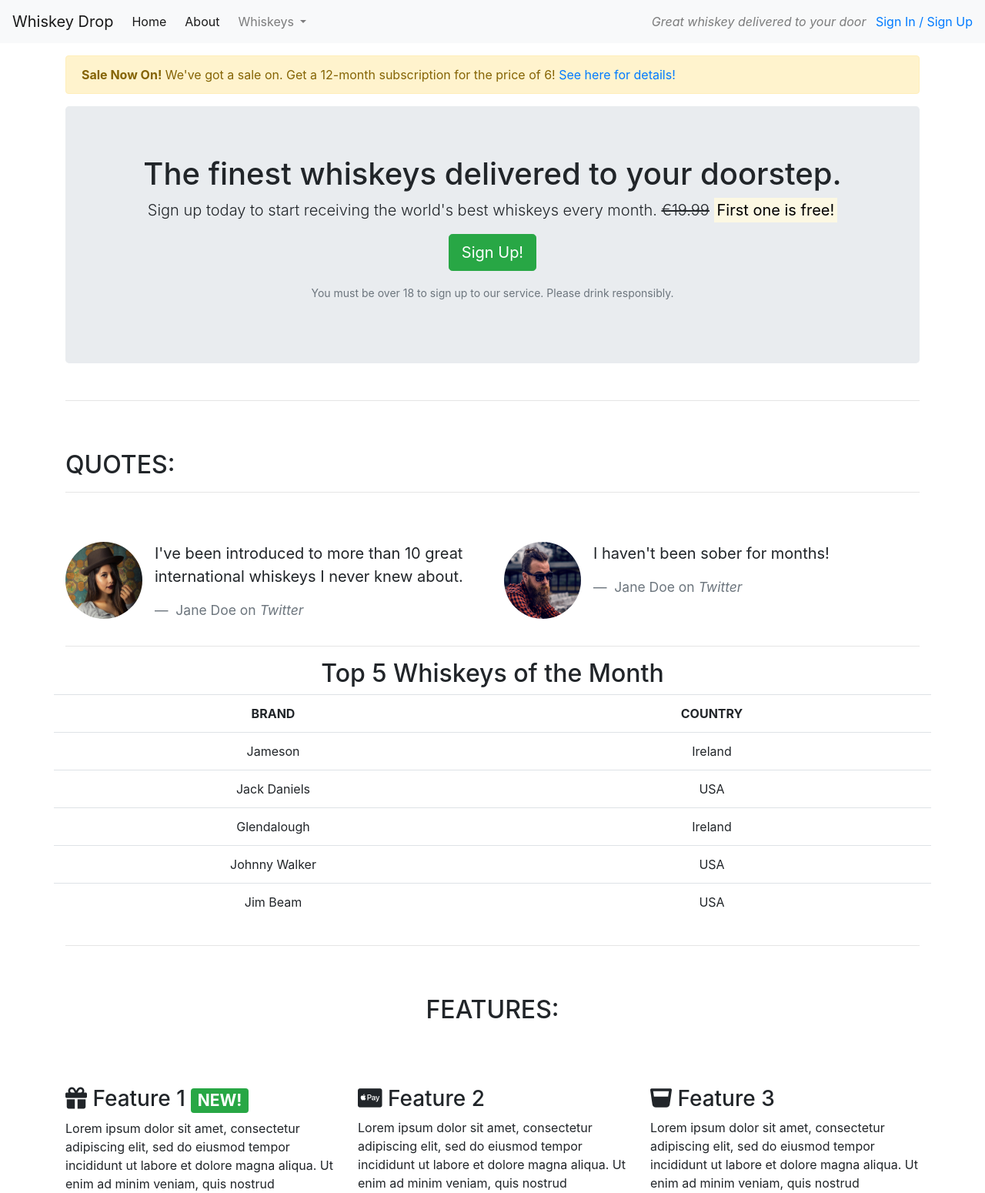
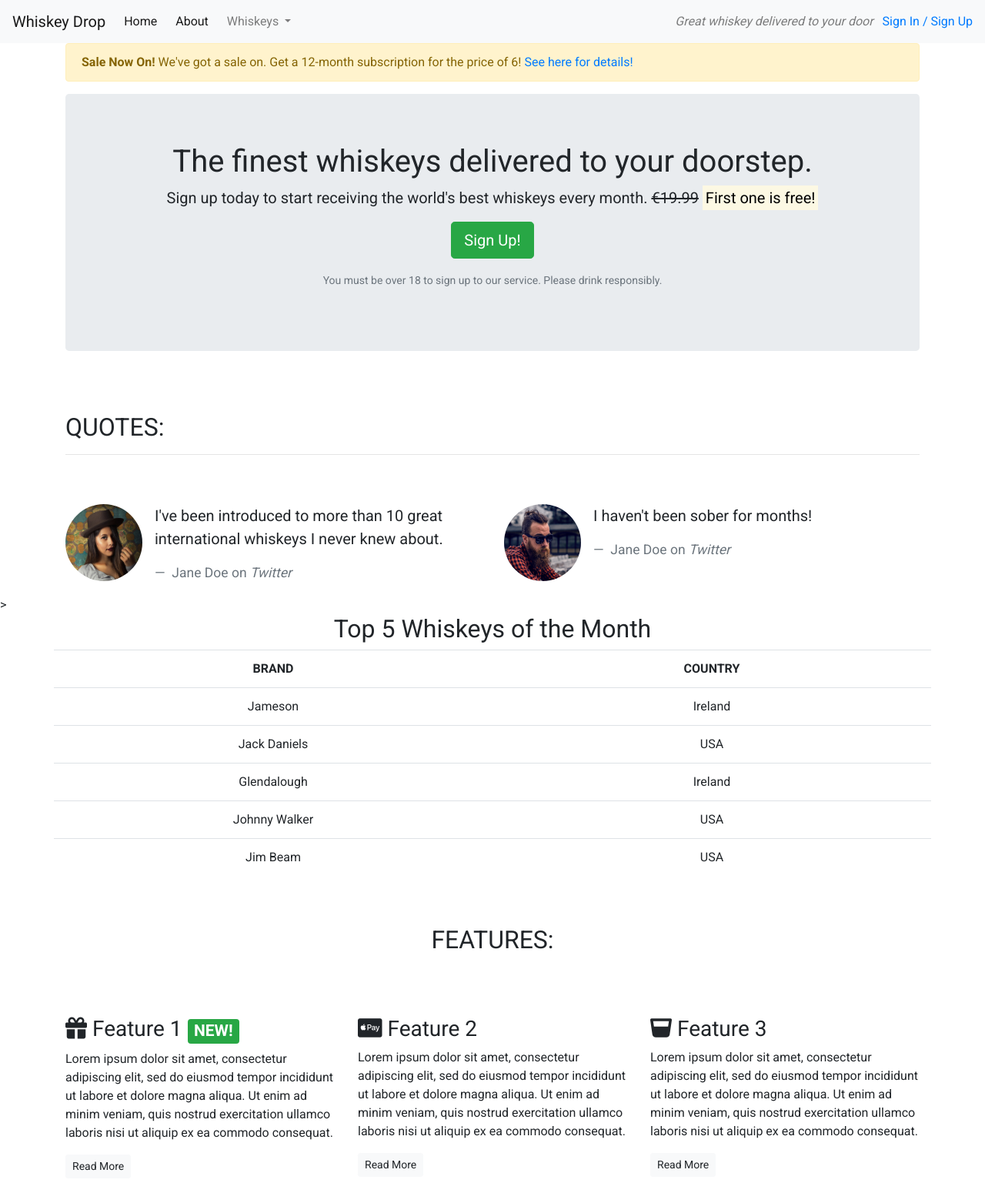
Before and after one commit to katiejanecoughlan/Whiskey-Drop, a plain HTML site: page index.html in a window 1280 px wide. Shown: the top 1550 px of the page at 77% size. Drawn offline with nearby package versions, Linux system fonts and the light colour scheme.

Commit message:
Add boilerplate CSS and seperate index file into containers

```diff
--- a/css/style.css
+++ b/css/style.css
@@ -1,3 +1,23 @@
 body {
+font-family: 'Roboto', sans-serif;
+}
+
+.alert-container {
 
 }
+
+.callout-container {
+
+}
+
+.quotes-container {
+
+}
+
+.features-container {
+
+}
+
+.table-container {
+
+}
--- a/index.html
+++ b/index.html
@@ -19,6 +19,10 @@
       src="https://kit.fontawesome.com/98a1b7e3a3.js"
       crossorigin="anonymous"
     ></script>
+    <link
+      href="https://fonts.googleapis.com/css?family=Roboto:400,700"
+      rel="stylesheet"
+    />
     <link rel="stylesheet" href="css/style.css" type="text/css" />
   </head>
 
@@ -75,7 +79,7 @@
         <a href="/login">Sign In / Sign Up</a>
       </div>
     </nav>
-    <article class="container mt-3">
+    <div class="container alert-container">
       <div class="row d-none d-sm-block">
         <div class="col-12">
           <div class="alert alert-warning">
@@ -85,7 +89,9 @@
           </div>
         </div>
       </div>
+    </div>
       <!-- Callout -->
+      <div class="container callout container">
       <div class="row">
         <div class="col-12">
           <section class="callout jumbotron text-center">
@@ -115,9 +121,11 @@
           </section>
         </div>
       </div>
+    </div>
       <!-- /.callout -->
-      <hr />
-      <!-- Quotes -->
+
+    <!-- Quotes -->
+    <div class="container quotes-container">
       <section class="quotes">
         <div class="row">
           <div class="col-12 my-5">
@@ -172,9 +180,11 @@
         </div>
       </section>
       <!-- /.quotes -->
-      <hr />
+    </div>
+    >
 
-      <!-- Table -->
+    <!-- Table -->
+    <div class="container features container">
       <section style="text-align: center">
         <div class="row">
           <div class="col-12">
@@ -212,10 +222,10 @@
           </div>
         </div>
       </section>
-      <hr />
+    </div>
 
-      <!-- Features -->
-
+    <!-- Features -->
+    <div class="container features container">
       <section class="features">
         <div class="row">
           <div class="col-12 my-5">
@@ -271,9 +281,8 @@
           </div>
         </div>
       </section>
-      <!-- /.features -->
-    </article>
-
+    </div>
+    <!-- /.features -->
     <div class="modal" tabindex="-1" role="dialog" id="signUpModal">
       <div class="modal-dialog">
         <div class="modal-content">
```
